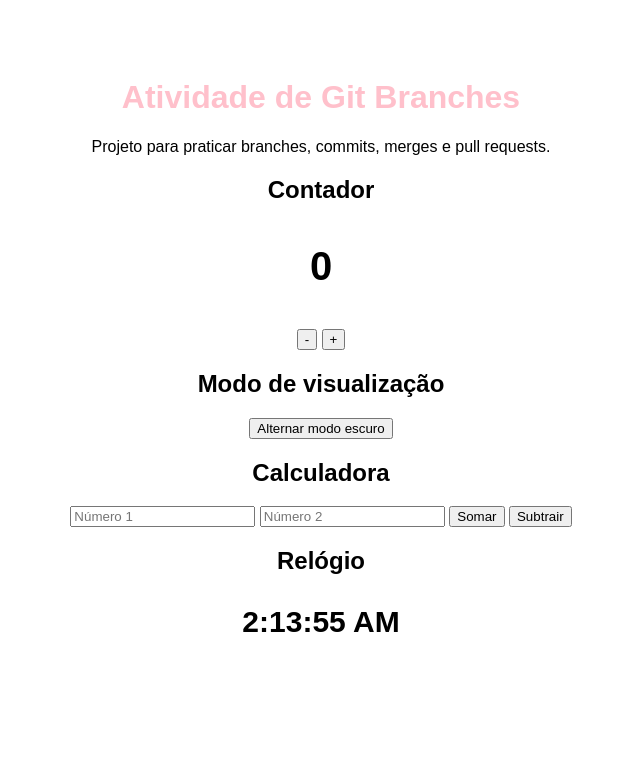
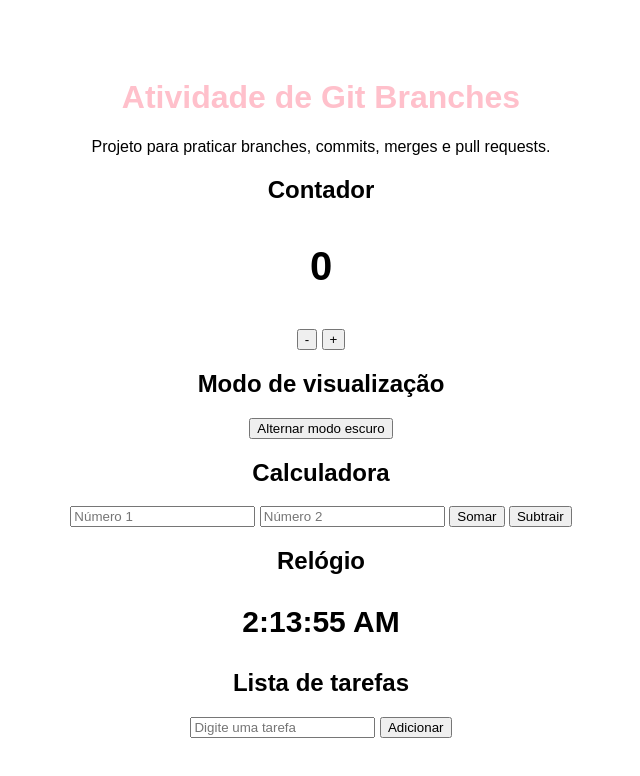
Before and after one commit to Manuelly03/atividade-branchss, a plain HTML site: page index.html in a window 1280 px wide. Shown: the whole page, without its empty margins (319-959 px from the left). Drawn offline with Linux system fonts and the light colour scheme.

Commit message:
feat: adiciona lista de tarefas

```diff
--- a/index.html
+++ b/index.html
@@ -37,6 +37,14 @@
 
 <p id="relogio"></p>
 
+<h2>Lista de tarefas</h2>
+
+<input type="text" id="tarefa" placeholder="Digite uma tarefa">
+
+<button onclick="adicionarTarefa()">Adicionar</button>
+
+<ul id="lista"></ul>
+
     <script src="script.js"></script>
 </body>
 </html>
--- a/script.js
+++ b/script.js
@@ -41,3 +41,20 @@ function atualizarRelogio() {
 setInterval(atualizarRelogio, 1000);
 
 atualizarRelogio();
+
+function adicionarTarefa() {
+    const campo = document.getElementById("tarefa");
+    const lista = document.getElementById("lista");
+
+    if (campo.value === "") {
+        return;
+    }
+
+    const item = document.createElement("li");
+
+    item.textContent = campo.value;
+
+    lista.appendChild(item);
+
+    campo.value = "";
+}
```
